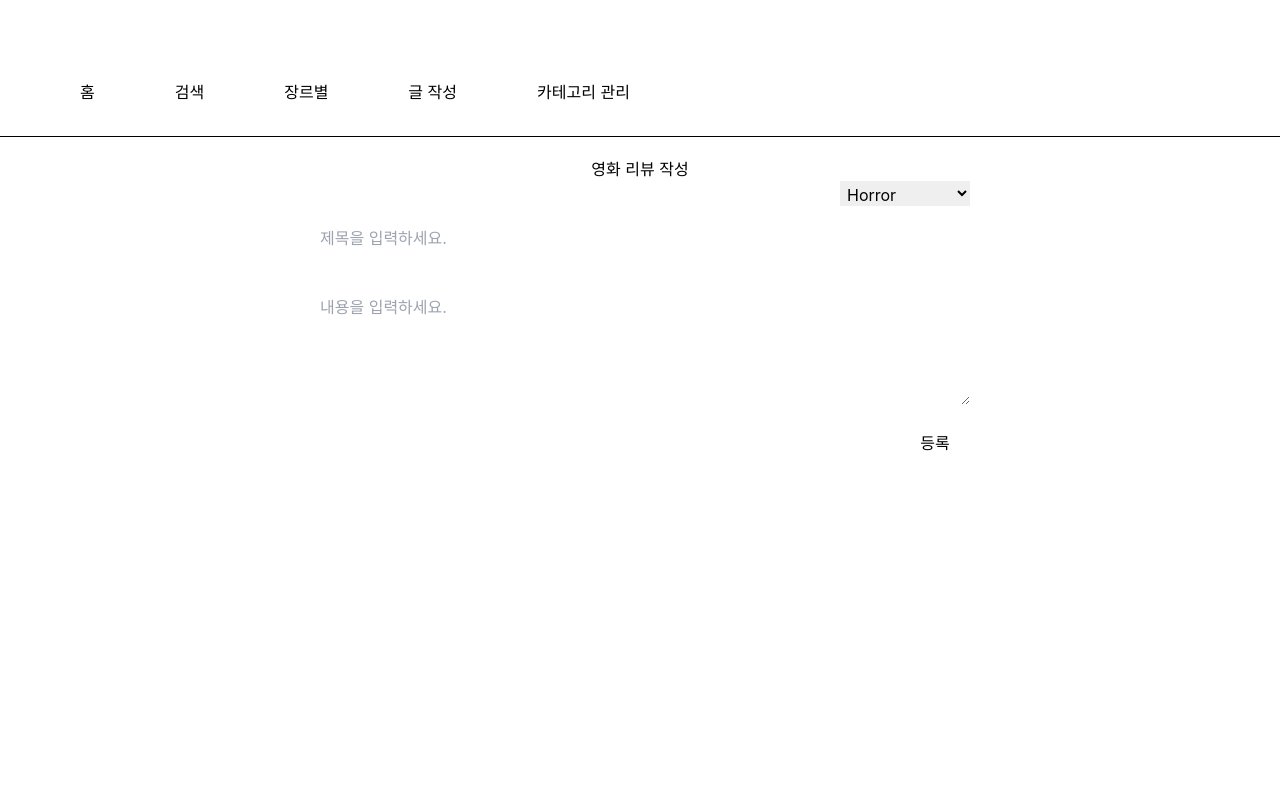
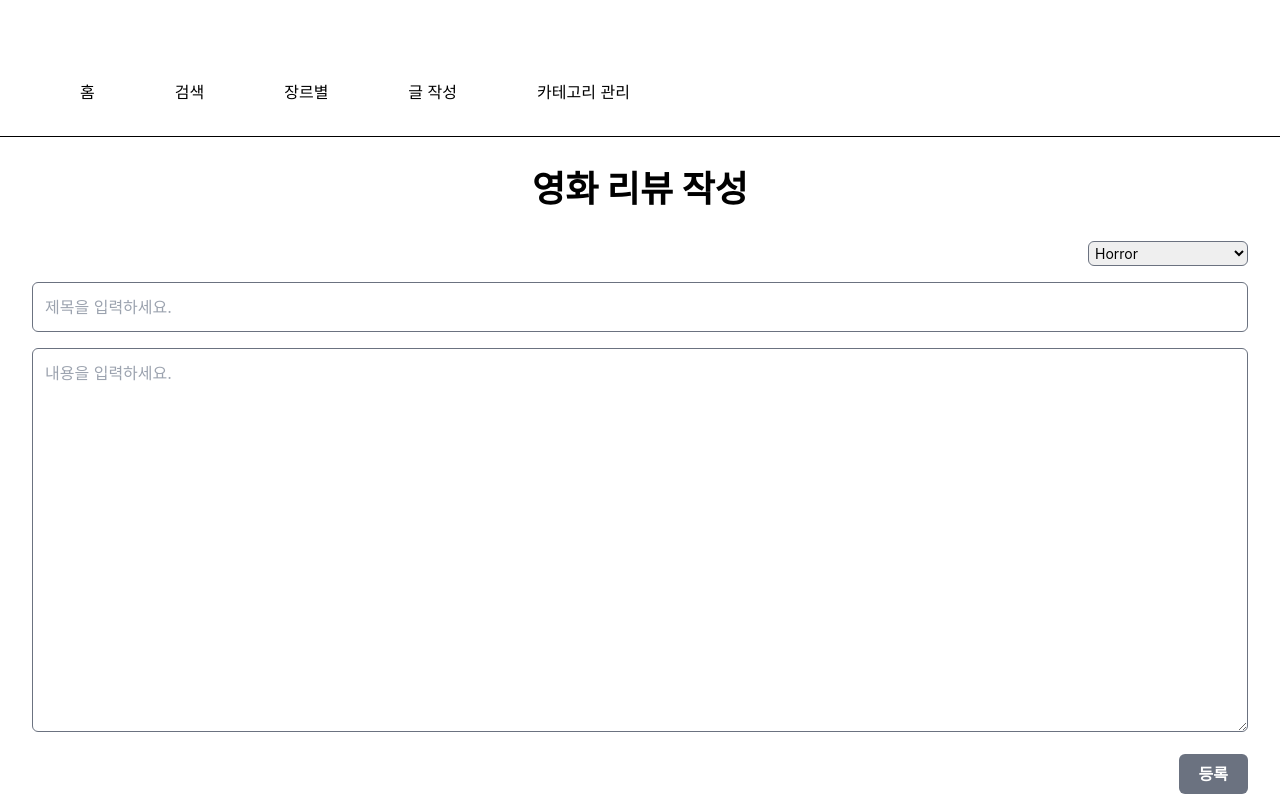
Before and after one commit to kanell0304/React_TeamProject, a React (Create React App) app: page /addList in a window 1280 px wide. Built offline with nearby package versions, Linux system fonts and the light colour scheme.

Commit message:
tailwind.dabin

```diff
--- a/package.json
+++ b/package.json
@@ -40,6 +40,6 @@
     "@types/node": "^24.3.0",
     "autoprefixer": "^10.4.21",
     "postcss": "^8.5.6",
-    "tailwindcss": "^3.4.10"
+    "tailwindcss": "^3.4.17"
   }
 }
--- a/src/component/AddList.jsx
+++ b/src/component/AddList.jsx
@@ -3,24 +3,34 @@ import { useNavigate } from "react-router-dom";
 import { useDate } from "../customHook/useHooks";
 import { ListProvider } from "./ListContext";
 
-
-function MovieReview({onAddReview}) {
+function MovieReview({ onAddReview }) {
   const [title, setTitle] = useState("");
   const [content, setContent] = useState("");
-    const {categoryList} = useContext(ListProvider);
+  const { categoryList } = useContext(ListProvider);
   const [category, setCategory] = useState("Horror");
   const navigate = useNavigate();
-    const [isRegist, setIsRegist] = useState(false);
   const date = useDate();
+
 
   const [movieList, setMovieList] = useState(() => {
     const saved = localStorage.getItem("lists");
     return saved ? JSON.parse(saved) : [];
   });
 
+  useEffect(() => {
+    if (!categoryList || categoryList.length === 0) return;
+    const names = categoryList.map((c) => c.name);
+    if (!names.includes(category)) {
+      setCategory(names[0]);
+    }
+  }, [categoryList]);
+
+  useEffect(() => {
+    localStorage.setItem("lists", JSON.stringify(movieList));
+  }, [movieList]);
+
   const onSubmitReview = (e) => {
     e.preventDefault();
-
     if (!title || !content) {
       return alert("제목과 내용을 입력하세요!");
     }
@@ -35,55 +45,51 @@ function MovieReview({onAddReview}) {
       content,
     };
 
-        setMovieList([...movieList, newReview]);
+    setMovieList((prev) => [...prev, newReview]);
     alert("리뷰가 등록 되었습니다.");
 
     setTitle("");
-        setCategory("Horror");
     setContent("");
 
+    if (typeof onAddReview === "function") onAddReview(newReview);
     navigate("/");
-        setIsRegist(true);
   };
 
-    useEffect(() => {
-        localStorage.setItem("lists", JSON.stringify(movieList));
-        console.log("로컬 등록");
-        setIsRegist(false);
-    }, [isRegist])
+  return (
+    <div className="max-w-2x1 mx-auto p-8">
+      <h2 className="text-4xl font-bold text-center mb-8">영화 리뷰 작성</h2>
 
-    return (
-        <div style={{ maxWidth: "700px", margin: "0 auto", padding: "20px" }}>
-            <h2 style={{ textAlign: "center" }}>영화 리뷰 작성</h2>
-            <form onSubmit={onSubmitReview}>
+      <form onSubmit={onSubmitReview} className="space-y-4">
         <select
           value={category}
           onChange={(e) => setCategory(e.target.value)}
-              style={{ width: '130px', height: "25px", padding: '3px', marginBottom: "10px", float: 'right' }}>
-                {categoryList && categoryList.map(categoryLi => {
-                    return (
-                        <option key={categoryLi.id} value={categoryLi.name}>{categoryLi.name}</option>
-                    )
-                })}
+          className="block w-40 ml-auto p-0.5 border border-gray-500 rounded-md text-sm focus:outline-none focus:ring focus:ring-gray-400">
+
+          {(categoryList ?? []).map((c) => (
+            <option key={c.id} value={c.name}>
+              {c.name}
+            </option>
+        ))}
+
         </select>
             <input
             type="text"
             placeholder="제목을 입력하세요."
             value={title}
-            onChange={(e) =>
-              setTitle(e.target.value)}
-            style={{ width: "100%", padding: "10px", marginBottom: "25px" }}/>
+            onChange={(e) => setTitle(e.target.value)}
+            className="w-full p-3 border border-gray-500 rounded-md focus:outline-none focus:ring focus:ring-gray-400 "/>
+
             <textarea
             placeholder="내용을 입력하세요."
             value={content}
             onChange={(e) => setContent(e.target.value)}
-                style={{ width: "100%", height: "120px", padding: "10px", marginBottom: "10px"}}/>
+            className="w-full h-96 p-3 border border-gray-500 rounded-md focus:outline-none focus:ring focus:ring-gray-400"/>
+
             <button type="submit"
-                style={{ width: '70px', height: "40px", padding: "10px 15px", float: 'right' }}>등록</button>
+            className="float-right px-5 py-2 bg-gray-500 text-white font-semibold rounded-md hover:bg-gray-700">등록</button>
             </form>
         </div>
   );
-};
-
+}
 
 export default MovieReview
```
Also changed, not shown: 1 other file (tests, documents, lock files or other folders). Lines whose indentation alone changed are shown as unchanged.
